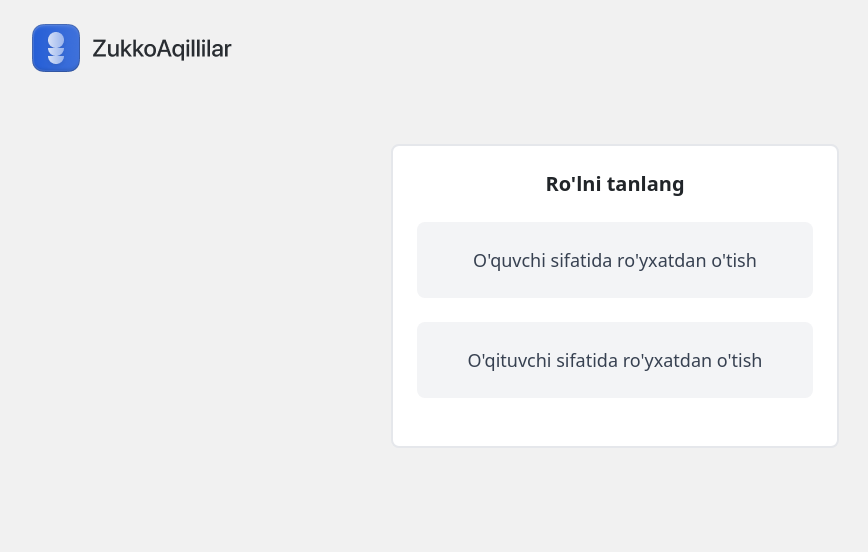
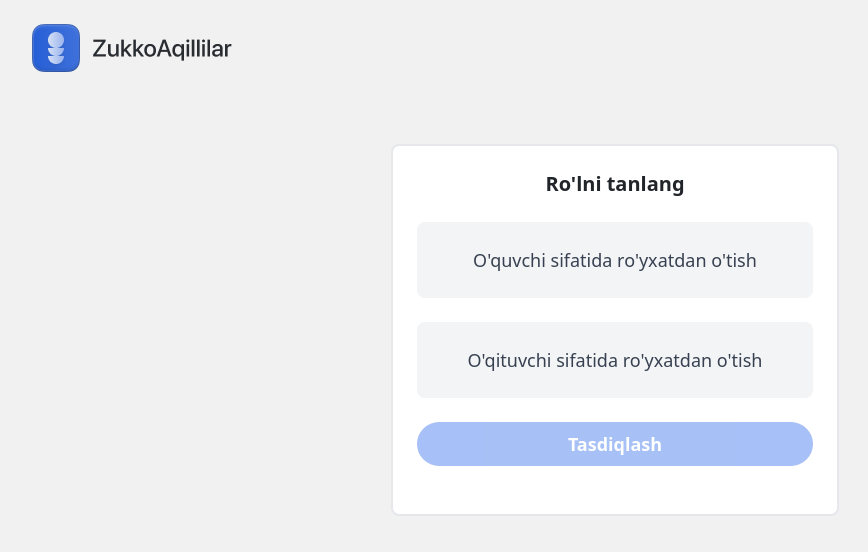
Before and after one commit to Shukurulla/zukko-aqillilar, a React (Vite) app: page /auth/sign in a window 1280 px wide. Shown: the top 552 px of the page, without its empty margins (25-893 px from the left). Built offline with nearby package versions, Linux system fonts and the light colour scheme.

Commit message:
fix register bug

```diff
--- a/src/pages/layout.jsx
+++ b/src/pages/layout.jsx
@@ -16,7 +16,9 @@ const Layout = ({ activePage, page }) => {
     if (!token) {
       navigate("/auth/login");
     }
-    UserService.profile(dispatch, role);
+    if (token) {
+      UserService.profile(dispatch, role, navigate);
+    }
   }, [activePage, page]);
 
   return (
--- a/src/pages/register.jsx
+++ b/src/pages/register.jsx
@@ -59,11 +59,14 @@ const Register = () => {
 
   const handleRoleSelect = (role) => {
     setUserType(role);
-    setCurrentStep("form");
   };
 
   const handleBack = () => {
     setCurrentStep("role");
+  };
+
+  const nextForm = (role) => {
+    setCurrentStep("form");
   };
 
   // Role Selection Page
@@ -100,6 +103,16 @@ const Register = () => {
                 onClick={() => handleRoleSelect("teacher")}
               >
                 O'qituvchi sifatida ro'yxatdan o'tish
+              </button>
+
+              <button
+                disabled={userType == null}
+                onClick={() => nextForm()}
+                className={`w-full  bg-blue-600 text-white text-lg font-semibold py-2 rounded-full hover:bg-blue-700 transition ${
+                  userType == null ? "opacity-[0.4]" : "opacity-1"
+                }`}
+              >
+                Tasdiqlash
               </button>
             </div>
 
```
